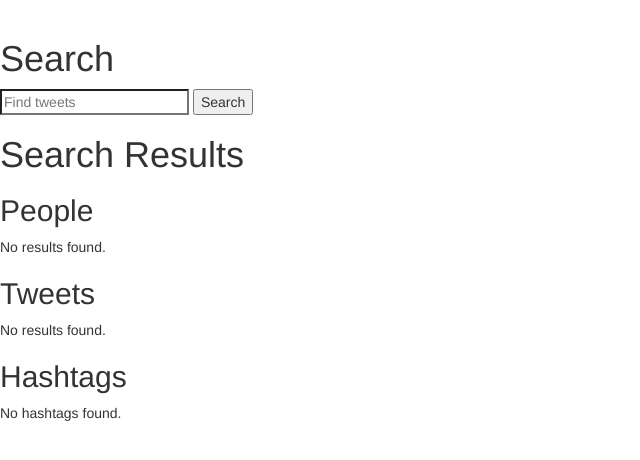
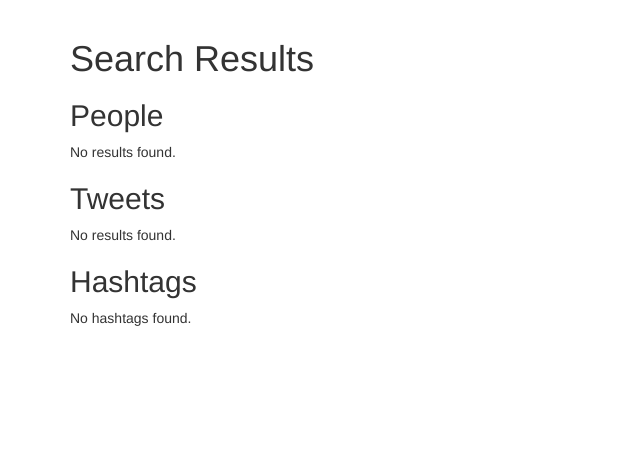
Before and after one commit to ashleyhsia0/tweegle, a Flask app: template templates/search_results.html in a window 1280 px wide. Shown: the part 51-511 px from the top of the page, without its empty margins (0-640 px from the left). Run offline with Flask 2, Linux system fonts and the light colour scheme; the template is opened without the code that fills it, so the values that code supplies are empty; some libraries are stand-ins or nearby versions.

Commit message:
Remove extra searchbox and put content into container

```diff
--- a/templates/search_results.html
+++ b/templates/search_results.html
@@ -32,15 +32,7 @@
     </div><!-- /.container-fluid -->
   </nav>
 
-
-  <h1>Search</h1>
-
-  <form action="/search">
-    <!-- Resource for invisible label to provide accessibility: http://webaim.org/techniques/forms/advanced -->
-    <input id="searchbox" type="search" name="q" aria-label="Find tweets" placeholder="Find tweets">
-    <input type="submit" value="Search">
-  </form>
-
+  <div class="container">
     <h1>Search Results</h2>
 
     <h2>People</h2>
@@ -71,4 +63,5 @@
       No hashtags found.
     {% endif %}
 
+  </div><!-- /.container -->
 {% endblock %}
```
Lines whose indentation alone changed are shown as unchanged.
